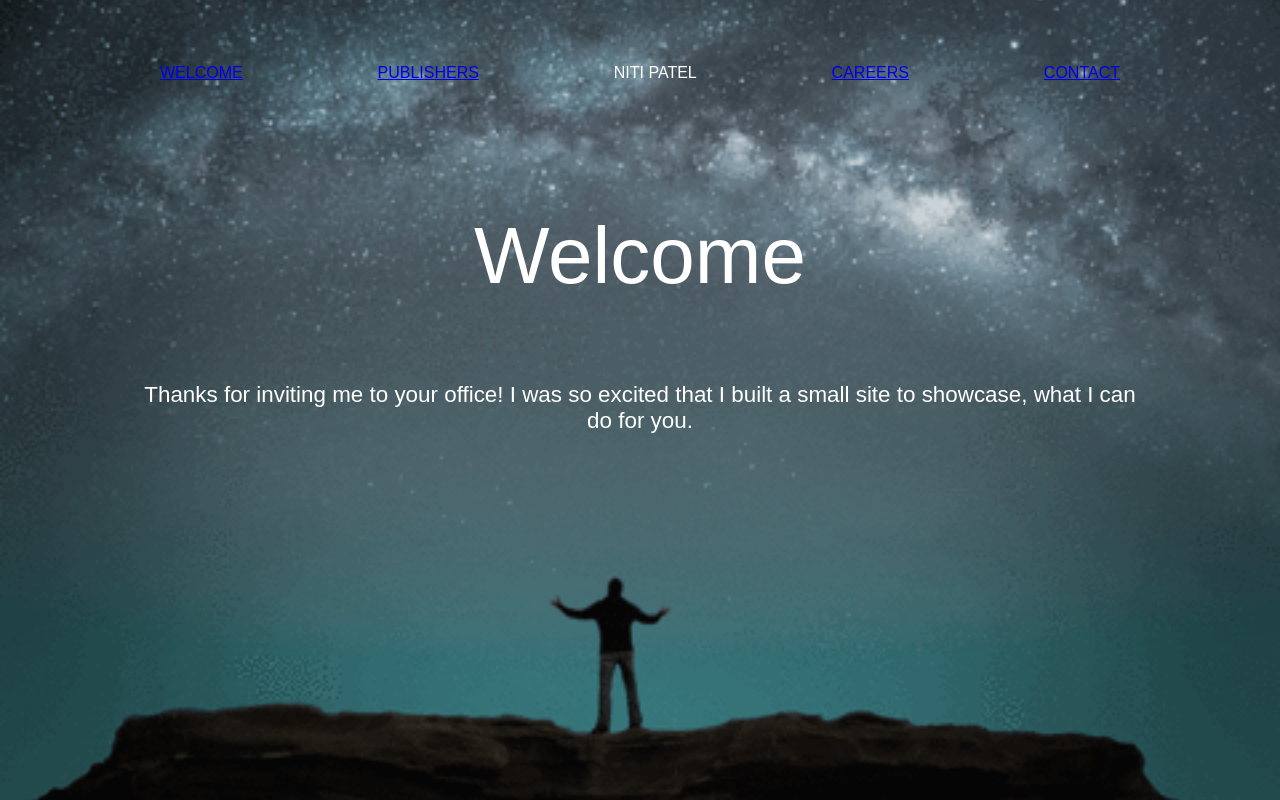
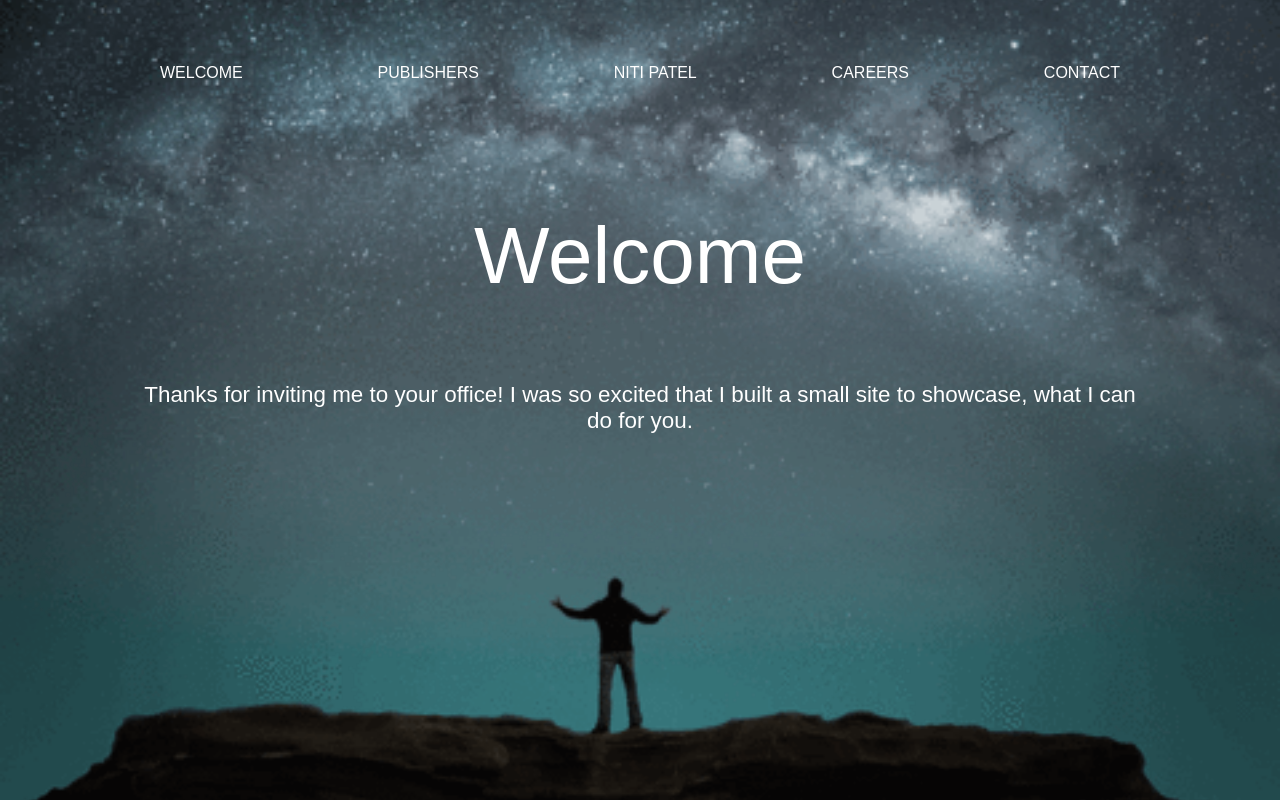
Before and after one commit to npatel111/publisher-desk, a React (Create React App) app: page / in a window 1280 px wide. Built offline with nearby package versions, Linux system fonts and the light colour scheme.

Commit message:
Style nav bar links

```diff
--- a/src/index.css
+++ b/src/index.css
@@ -96,6 +96,14 @@ hr {
 
 }
 
+a {
+  color: white;
+  text-decoration: none
+}
+
+a:hover {
+  color: #fa7900;
+}
 
 .eqi-container {
   /*border: 10px solid black;*/
```
